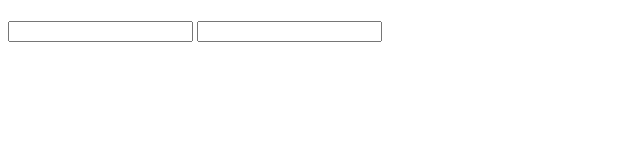
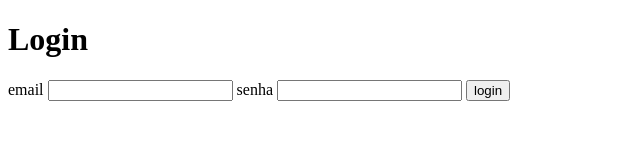
Before and after one commit to NMarks15/Nadson, a plain HTML site: page index.html in a window 1280 px wide. Shown: the whole page, without its empty margins (0-640 px from the left). Drawn offline with Linux system fonts and the light colour scheme.

Commit message:
Update index.html

```diff
--- a/index.html
+++ b/index.html
@@ -7,12 +7,13 @@
 </head>
 <body>
     <main>
-     <h1></h1>
+     <h1>Login</h1>
     <div>
-        <label for=""></label>
-        <input type="text"></1>
-        <label for=""></label>
-        <input type="text">
+        <label for="email">email</label>
+        <input type="email">
+        <label for="senha">senha</label>
+        <input type="password">
+        <button>login</button>
     </div>
     </main>
 
```
